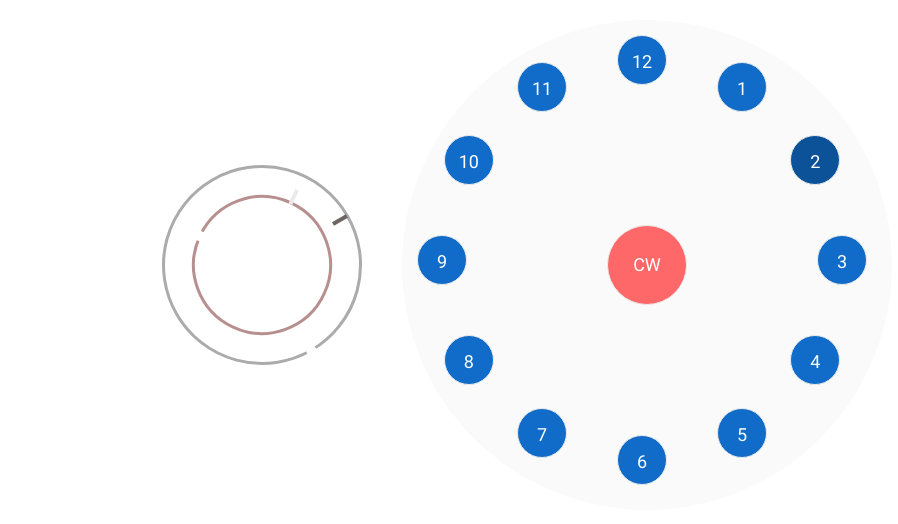
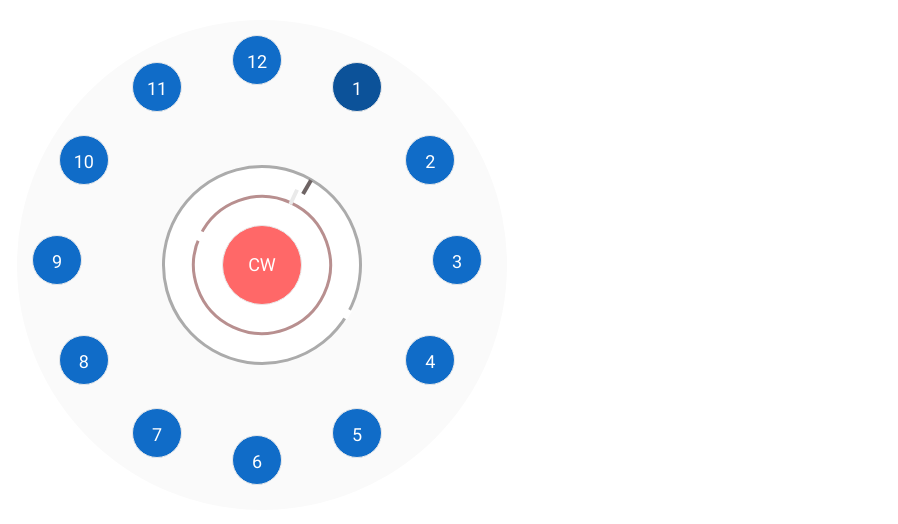
Before and after one commit to ME761/lock, a plain HTML site: page index.html in a window 1280 px wide. Shown: the whole page, without its empty margins (378-1276 px from the left). Drawn offline with Linux system fonts and the light colour scheme.

Commit message:
Dial moved near lock

```diff
--- a/index.html
+++ b/index.html
@@ -22,8 +22,8 @@
 			<span class="nobe nobei"></span>
 			<span class="openi"></span>
 		</div>
+		<button class="clc" ng-click="DIR=-1*DIR">{{DIR==1?'CW':'CCW'}}</button>
 		<div class="buttons">
-			<button class="clc" ng-click="DIR=-1*DIR">{{DIR==1?'CW':'CCW'}}</button>
 			<button ng-click="nnjoy(btn)" class="btn {{ocurrent%360 == (30*btn)%360}}" ng-repeat="btn in buttons" style="top:{{215-200*Math.cos(torad(btn*30))}}px;left:{{215+200*Math.sin(torad(btn*30))}}px">{{btn}}</button>
 		</div>
 	</div>
--- a/js/me.js
+++ b/js/me.js
@@ -7,7 +7,7 @@ app.controller('mainCtrl',function($scope,$timeout) {
 	}
 
 	$scope.icurrent=360*360+25;
-	$scope.ocurrent=360*360+60;
+	$scope.ocurrent=360*360+30;
 	var ocurrent=$scope.ocurrent%360,icurrent=$scope.icurrent%360,next=0,CW=1,CCW=-1,xicurrent=0;
 	$scope.DIR=CW;
 	$scope.nnjoy=function(pos){
--- a/sass/me.scss
+++ b/sass/me.scss
@@ -67,11 +67,13 @@ $width:200px;
 
 .buttons{
 	position:absolute;
-	right:10px;
+	left:calc(50% - 245px);
 	width:$width*2 + 90px;
 	height:$width*2 + 90px;
 	background-color:#fafafa;
 	border-radius:50%;
+
+}
 .btn{
 	$buttonColor:rgb(16, 108, 200);
 	position:absolute;
@@ -97,7 +99,8 @@ $width:200px;
 	height: 80px;
 	left: calc(50% - 40px);
 	top: calc(50% - 40px);
+	top:205px;
+	z-index: 15;
 	background-color:#FF6868;
 	@extend .btn;
 }
-}
```
Also changed, not shown: css/me.css, 1 other file. Lines whose indentation alone changed are shown as unchanged.
